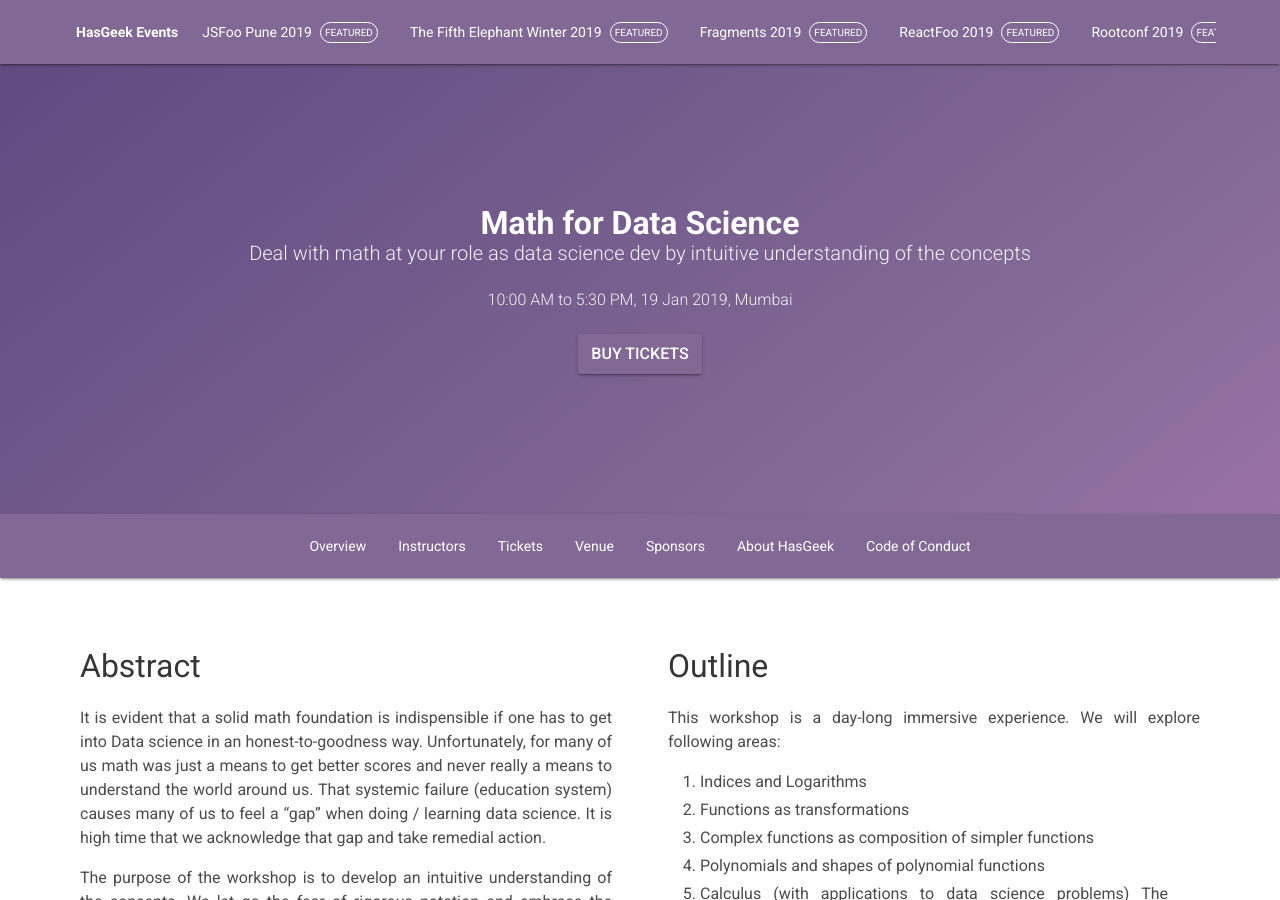
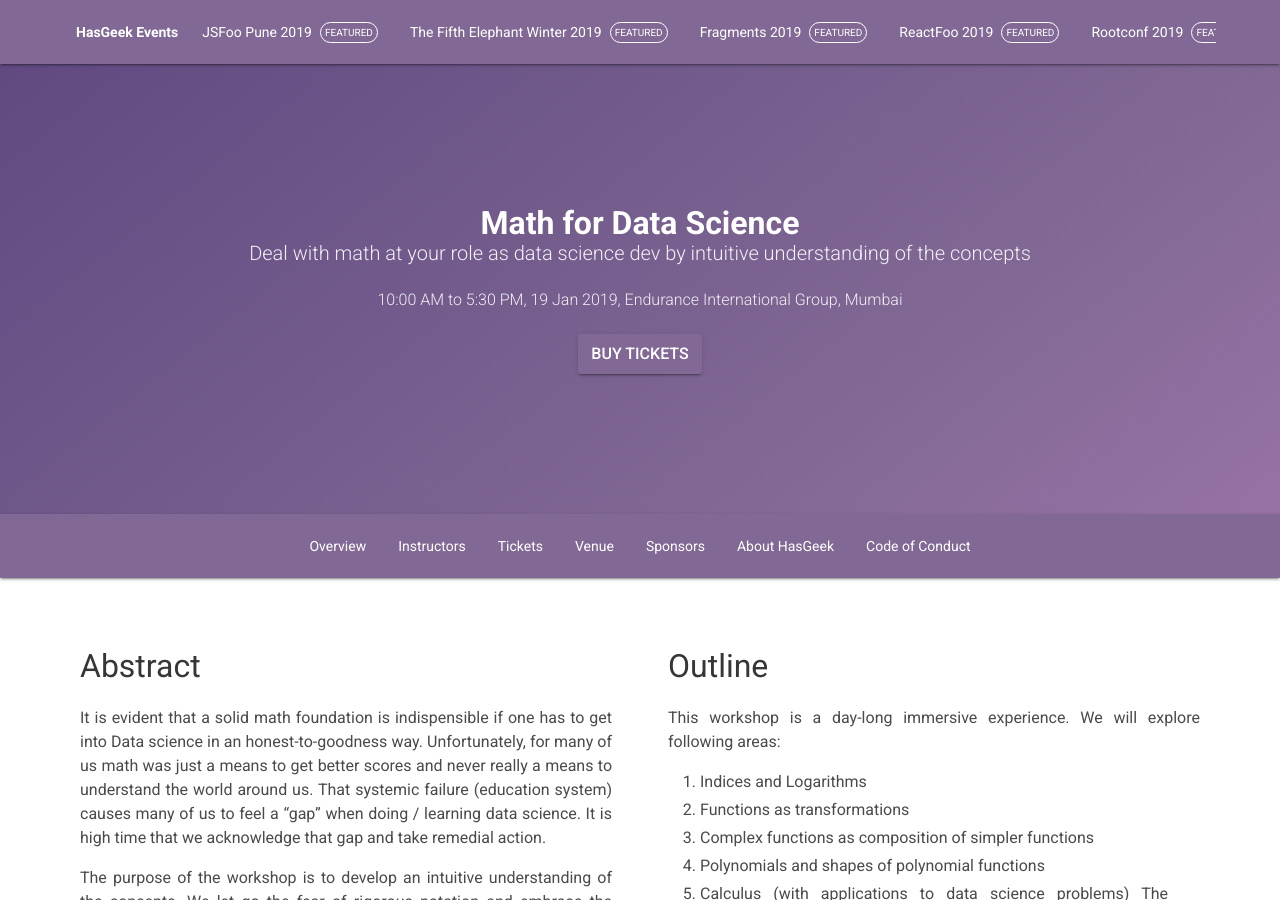
Before and after one commit to hasgeek/events, a Jekyll site: the page built from _fifthelephant_events/2019-math-for-data-science-mumbai.md, in a window 1280 px wide and 900 px high. Built offline with Jekyll 4.4.1, drawn with Linux system fonts in a browser that asks for light colours.

Commit message:
Added venue details (#1186)

```diff
--- a/_fifthelephant_events/2019-math-for-data-science-mumbai.md
+++ b/_fifthelephant_events/2019-math-for-data-science-mumbai.md
@@ -2,7 +2,7 @@
 layout: workshop
 title: "Math for Data Science"
 subtitle: Deal with math at your role as data science dev by intuitive understanding of the concepts
-datelocation: "10:00 AM to 5:30 PM, 19 Jan 2019, Mumbai"
+datelocation: "10:00 AM to 5:30 PM, 19 Jan 2019, Endurance International Group, Mumbai"
 city: Mumbai
 start_time: 2019-01-19
 end_time: 2019-01-19
```
